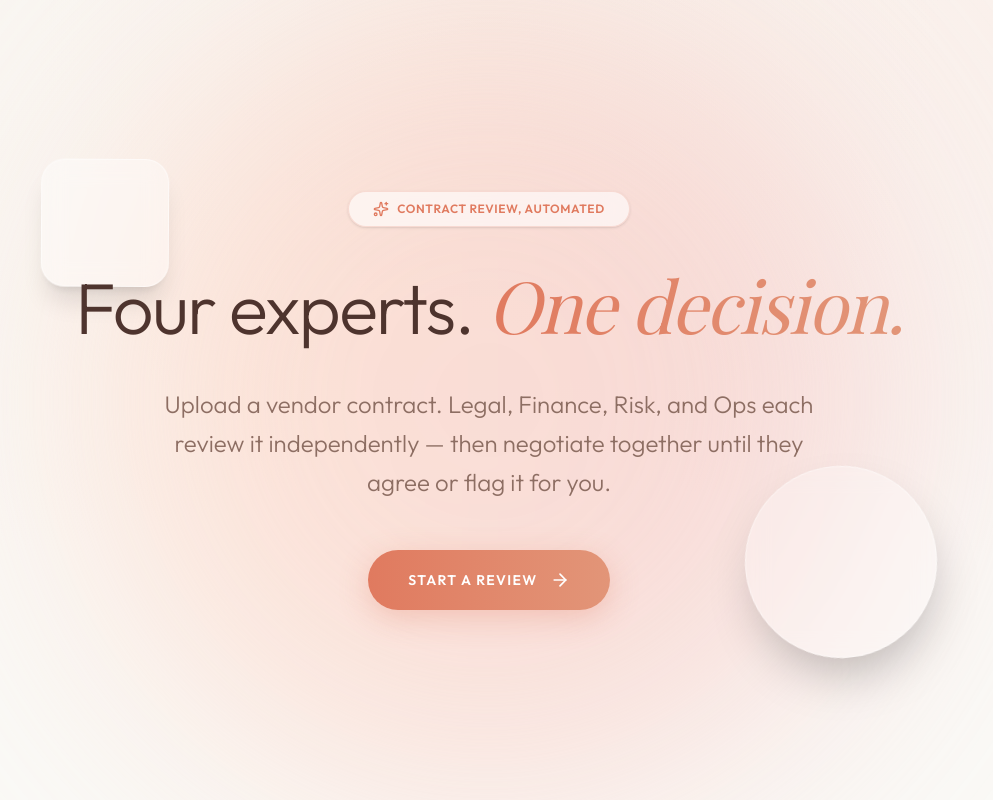
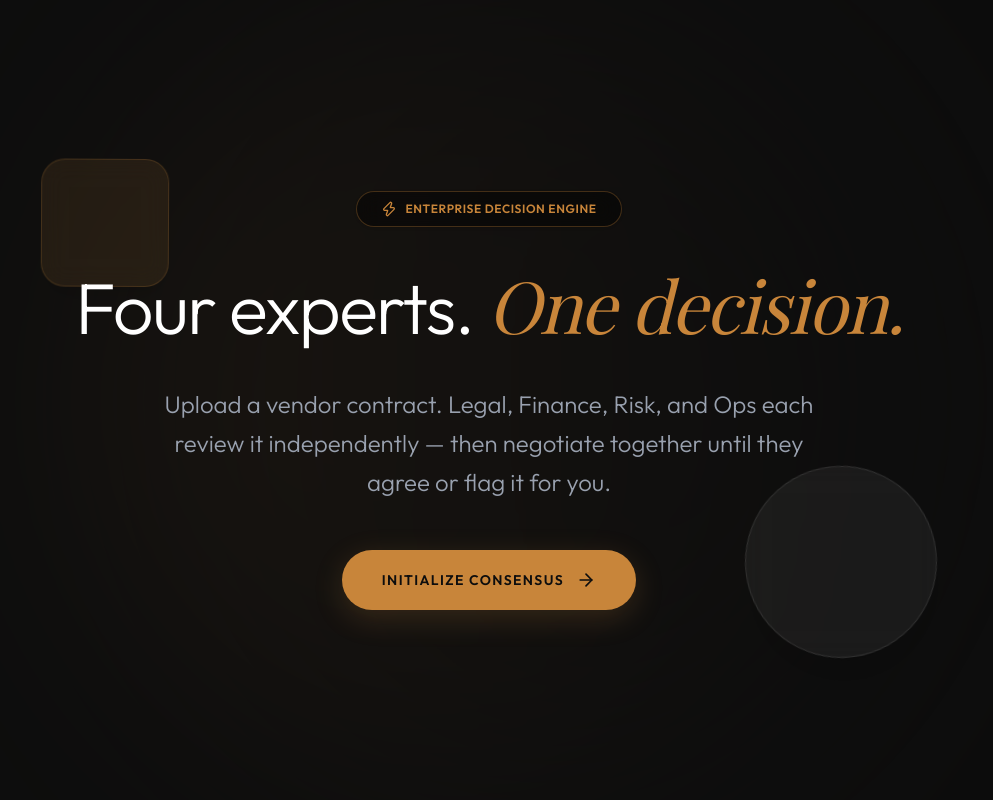
Before and after one commit to HillaryIkhais/Cordane, a Next.js app in the folder frontend/: page / in a window 1280 px wide. Shown: the whole page, without its empty margins (151-1144 px from the left). Built offline with nearby package versions, Linux system fonts and the light colour scheme; a web font is replaced by a local one.

Commit message:
UI: Restore Dark Mode and Amber aesthetic

```diff
--- a/frontend/app/globals.css
+++ b/frontend/app/globals.css
@@ -8,14 +8,13 @@
 
 body {
   font-family: 'Outfit', sans-serif;
-  color: #3e2723;
+  color: #FFFFFF;
   min-height: 100vh;
   margin: 0;
-  background-color: #faf9f6;
+  background-color: #0D0D0D;
   background-image:
-    radial-gradient(at 0% 0%, hsla(33, 40%, 96%, 1) 0, transparent 50%),
-    radial-gradient(at 50% 0%, hsla(28, 50%, 94%, 1) 0, transparent 50%),
-    radial-gradient(at 100% 0%, hsla(20, 60%, 95%, 1) 0, transparent 50%);
+    radial-gradient(at 0% 0%, rgba(200, 133, 58, 0.15) 0, transparent 50%),
+    radial-gradient(at 100% 100%, rgba(200, 133, 58, 0.1) 0, transparent 50%);
   background-attachment: fixed;
 }
 
--- a/frontend/app/page.tsx
+++ b/frontend/app/page.tsx
@@ -1,25 +1,25 @@
 "use client";
 import { motion } from "framer-motion";
 import Link from "next/link";
-import { ArrowRight, Sparkles } from "lucide-react";
+import { ArrowRight, Zap } from "lucide-react";
 
 export default function LandingPage() {
   return (
-    <main className="flex flex-col items-center px-4 sm:px-8 min-h-screen justify-center text-[#4e342e] relative overflow-hidden">
+    <main className="flex flex-col items-center px-4 sm:px-8 min-h-screen justify-center text-white relative overflow-hidden bg-[#0D0D0D]">
 
-      {/* Warm Ambient Background */}
-      <div className="absolute top-1/2 left-1/2 -translate-x-1/2 -translate-y-1/2 w-[800px] h-[800px] bg-gradient-to-r from-[#ffd8c4] to-[#f4c2c2] rounded-full blur-[120px] pointer-events-none opacity-60"></div>
+      {/* Dark Ambient Background */}
+      <div className="absolute top-1/2 left-1/2 -translate-x-1/2 -translate-y-1/2 w-[800px] h-[800px] bg-gradient-to-r from-[#C8853A]/20 to-[#0D0D0D] rounded-full blur-[120px] pointer-events-none opacity-40"></div>
 
       {/* Decorative Floating Elements */}
       <motion.div
         animate={{ y: [0, -20, 0], rotate: [0, 5, 0] }}
         transition={{ duration: 6, repeat: Infinity, ease: "easeInOut" }}
-        className="absolute top-[20%] left-[15%] w-32 h-32 rounded-3xl bg-white/40 backdrop-blur-md border border-white/50 shadow-xl"
+        className="absolute top-[20%] left-[15%] w-32 h-32 rounded-3xl bg-[#C8853A]/10 backdrop-blur-md border border-[#C8853A]/20 shadow-xl"
       />
       <motion.div
         animate={{ y: [0, 25, 0], rotate: [0, -10, 0] }}
         transition={{ duration: 8, repeat: Infinity, ease: "easeInOut" }}
-        className="absolute bottom-[20%] right-[15%] w-48 h-48 rounded-full bg-white/30 backdrop-blur-lg border border-white/40 shadow-2xl"
+        className="absolute bottom-[20%] right-[15%] w-48 h-48 rounded-full bg-white/5 backdrop-blur-lg border border-white/10 shadow-2xl"
       />
 
       {/* HERO SECTION */}
@@ -29,25 +29,25 @@ export default function LandingPage() {
         transition={{ duration: 1.2, ease: "easeOut" }}
         className="text-center z-10 w-full max-w-4xl"
       >
-        <div className="inline-flex items-center gap-2 border border-[#e07a5f]/20 bg-white/60 backdrop-blur-md px-6 py-2 rounded-full mb-8 shadow-sm">
-          <Sparkles className="w-4 h-4 text-[#e07a5f]"/>
-          <span className="text-[12px] font-semibold tracking-wider uppercase text-[#e07a5f]">
-            Contract Review, Automated
+        <div className="inline-flex items-center gap-2 border border-[#C8853A]/30 bg-black/40 backdrop-blur-md px-6 py-2 rounded-full mb-8 shadow-sm">
+          <Zap className="w-4 h-4 text-[#C8853A]"/>
+          <span className="text-[12px] font-semibold tracking-wider uppercase text-[#C8853A]">
+            Enterprise Decision Engine
           </span>
         </div>
 
-        <h1 className="text-5xl md:text-7xl font-light mb-8 mx-auto leading-tight tracking-tight">
-          Four experts. <span className="font-serif italic bg-clip-text text-transparent bg-gradient-to-r from-[#e07a5f] to-[#e29578]">One decision.</span>
+        <h1 className="text-5xl md:text-7xl font-light mb-8 mx-auto leading-tight tracking-tight text-white">
+          Four experts. <span className="font-serif italic text-[#C8853A]">One decision.</span>
         </h1>
-        <p className="text-xl md:text-2xl text-[#8d6e63] max-w-2xl mx-auto mb-12 font-light leading-relaxed">
+        <p className="text-xl md:text-2xl text-gray-400 max-w-2xl mx-auto mb-12 font-light leading-relaxed">
           Upload a vendor contract. Legal, Finance, Risk, and Ops each review it independently — then negotiate together until they agree or flag it for you.
         </p>
 
         <Link
           href="/platform"
-          className="inline-flex items-center gap-3 bg-gradient-to-r from-[#e07a5f] to-[#e29578] text-white px-10 py-5 rounded-full text-sm font-semibold tracking-widest uppercase transition-all shadow-[0_8px_30px_rgba(224,122,95,0.3)] hover:shadow-[0_12px_40px_rgba(224,122,95,0.4)] hover:-translate-y-1 group"
+          className="inline-flex items-center gap-3 bg-[#C8853A] text-[#0D0D0D] px-10 py-5 rounded-full text-sm font-bold tracking-widest uppercase transition-all shadow-[0_8px_30px_rgba(200,133,58,0.2)] hover:shadow-[0_12px_40px_rgba(200,133,58,0.4)] hover:-translate-y-1 group"
         >
-          Start a Review
+          Initialize Consensus
           <ArrowRight className="w-5 h-5 group-hover:translate-x-1 transition-transform" />
         </Link>
       </motion.div>
```
Also changed, not shown: frontend/app/platform/page.tsx (+12 -12 lines).
